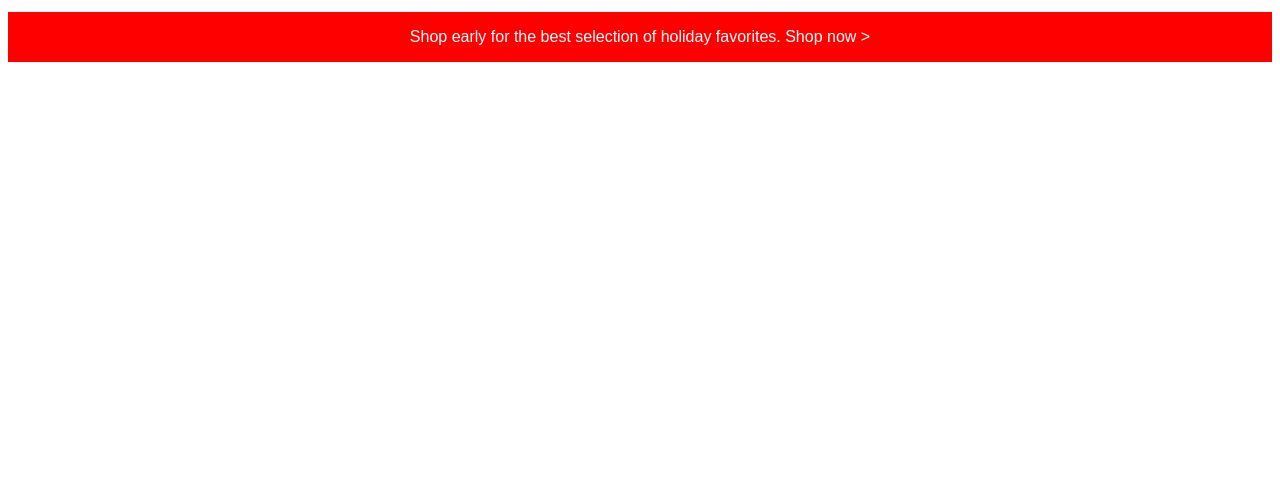
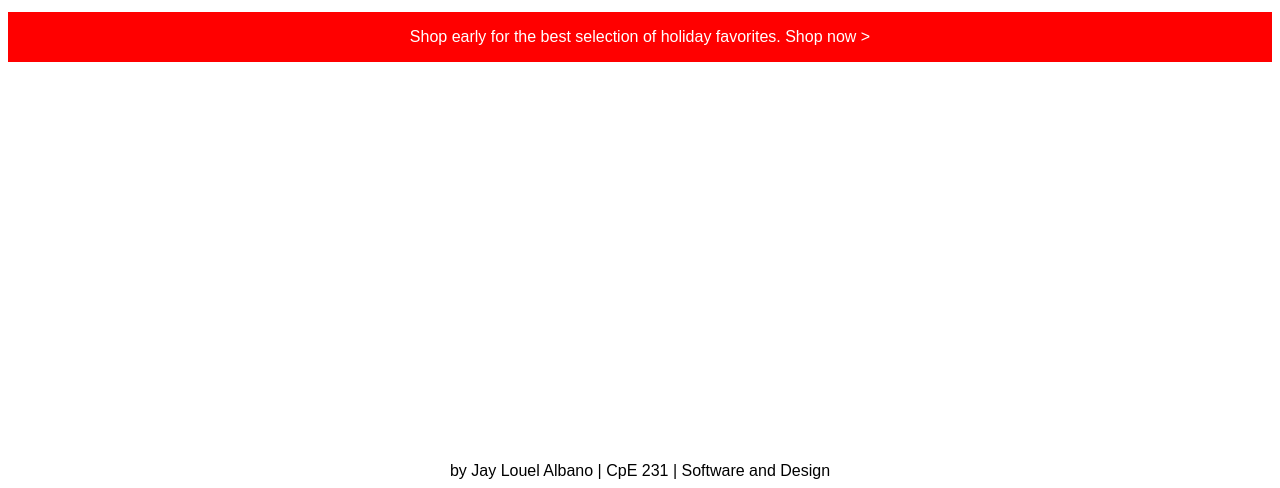
Before and after one commit to jaylo-css/Adobe-and-Apple-Shop-Activity, a plain HTML site: page index.html in a window 1280 px wide. Shown: the part 457-945 px from the top of the page. Before the commit the page ends 800 px from the top, so only its background shows below. Drawn offline with Linux system fonts and the light colour scheme.

Commit message:
added my name

```diff
--- a/index.html
+++ b/index.html
@@ -37,6 +37,10 @@
         </p>
     </div>
 
+    <footer>
+        by Jay Louel Albano | CpE 231 | Software and Design
+    </footer>
+
 </body>
 
 </html>
--- a/style.css
+++ b/style.css
@@ -80,3 +80,9 @@
     text-decoration: underline;
 
 }
+
+footer {
+    margin-top: 400px;
+    display: flex;
+    justify-content: center;
+}
```
